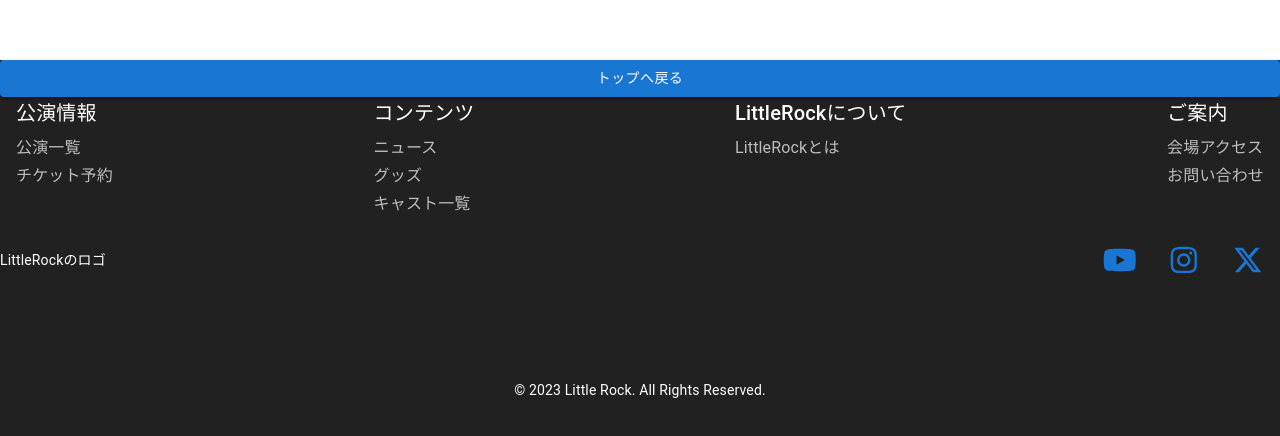
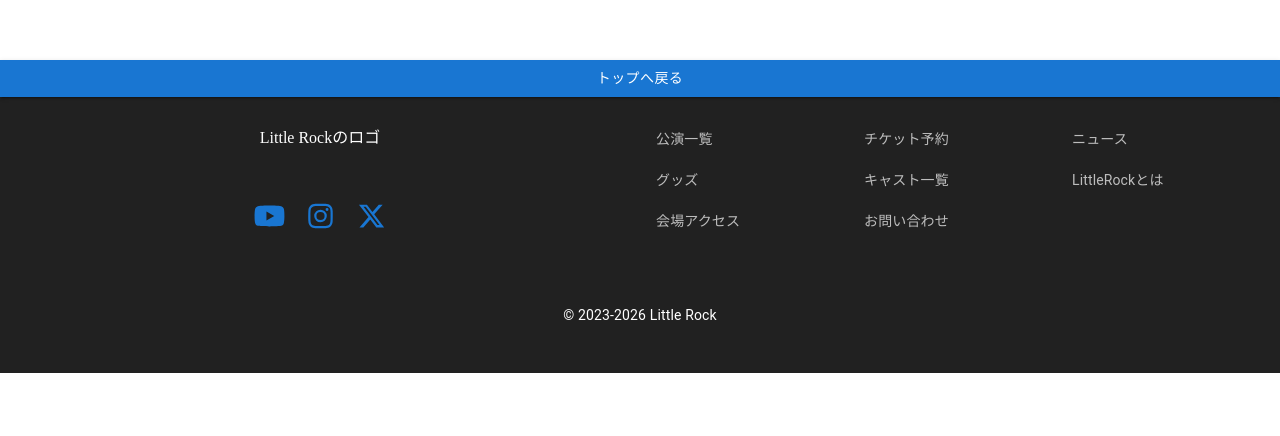
Before and after one commit to Sug1re/little-rock-hp, a Next.js app: page /about in a window 1280 px wide. Shown: the part 1579-2015 px from the top of the page. After the commit the page ends 1952 px from the top, so only its background shows below. Built offline with nearby package versions, Linux system fonts and the light colour scheme.

Commit message:
Footerの構成を調整

```diff
--- a/components/layouts/Footer/Footer.tsx
+++ b/components/layouts/Footer/Footer.tsx
@@ -2,17 +2,14 @@
 
 import Link from "next/link";
 import { Box, Button, Typography } from "@mui/material";
-import {
-  faInstagram,
-  faXTwitter,
-  faYoutube,
-} from "@fortawesome/free-brands-svg-icons";
-import { FontAwesomeIcon } from "@fortawesome/react-fontawesome";
-import { FooterSiteMap } from "./FooterSiteMap";
-import { useScrollToTop } from "./hooks/useSchollToTop";
+import { SiteMap } from "./SiteMap";
+import { useScrollToTop } from "./hooks/useScrollToTop";
+import { SnsBt } from "./SnsBt";
 
 export const Footer = () => {
   const onTop = useScrollToTop();
+
+  const year = new Date().getFullYear();
   return (
     <Box component="footer" sx={{ bgcolor: "grey.900", color: "#fff" }}>
       <Button
@@ -22,53 +19,46 @@ export const Footer = () => {
         variant="contained"
         color="primary"
         disableRipple
-        sx={{ width: "100%" }}
+        sx={{
+          borderRadius: 0,
+          width: "100%",
+        }}
       >
         トップへ戻る
       </Button>
 
-      <FooterSiteMap />
-
       <Box
         sx={{
-          height: "10vh",
           display: "flex",
-          justifyContent: "space-between",
-          alignItems: "center",
+          flexDirection: {
+            xs: "column",
+            sm: "row",
+          },
         }}
       >
-        <Typography variant="body2">LittleRockのロゴ</Typography>
-        <Box>
-          <Button
-            component={Link}
-            href="https://youtube.com/your_account"
-            target="_blank"
-            rel="noopener noreferrer"
-          >
-            <FontAwesomeIcon icon={faYoutube} style={{ fontSize: "30px" }} />
-          </Button>
-          <Button
-            component={Link}
-            href="https://instagram.com/your_account"
-            target="_blank"
-            rel="noopener noreferrer"
-          >
-            <FontAwesomeIcon icon={faInstagram} style={{ fontSize: "30px" }} />
-          </Button>
-          <Button
-            component={Link}
-            href="https://twitter.com/your_account"
-            target="_blank"
-            rel="noopener noreferrer"
-          >
-            <FontAwesomeIcon icon={faXTwitter} style={{ fontSize: "30px" }} />
-          </Button>
+        <Box
+          sx={{
+            height: { xs: "10vh", sm: "20vh" },
+            width: { sm: "50vw" },
+            display: "flex",
+            flexDirection: {
+              xs: "row",
+              sm: "column",
+            },
+            alignItems: "center",
+            justifyContent: "space-around",
+          }}
+        >
+          <Box>Little Rockのロゴ</Box>
+          <SnsBt />
+        </Box>
+        <Box sx={{ height: { xs: "25vh", sm: "20vh" }, width: { sm: "50vw" } }}>
+          <SiteMap />
         </Box>
       </Box>
-      <Box mt={4} textAlign="center" sx={{ py: 6 }}>
-        <Typography variant="body2">
-          © 2023 Little Rock. All Rights Reserved.
-        </Typography>
+
+      <Box textAlign="center" sx={{ py: 6 }}>
+        <Typography variant="body2">© 2023-{year} Little Rock</Typography>
       </Box>
     </Box>
   );
--- a/components/layouts/Footer/FooterSiteMap.tsx
+++ /dev/null
@@ -1,50 +0,0 @@
-"use client";
-
-import Link from "next/link";
-import { Box, Typography } from "@mui/material";
-import { siteMap } from "./types/siteMap";
-
-export const FooterSiteMap = () => {
-  return (
-    <>
-      <Box
-        sx={{
-          height: "auto",
-          display: "flex",
-          justifyContent: "space-between",
-          alignItems: "flex-start",
-          flexWrap: "wrap",
-          gap: 2,
-          mx: 2,
-        }}
-      >
-        {siteMap.map((section) => (
-          <Box key={section.title}>
-            <Typography variant="h6" gutterBottom>
-              {section.title}
-            </Typography>
-
-            {section.links.map((link) => (
-              <Typography
-                key={link.href}
-                component={Link}
-                href={link.href}
-                sx={{
-                  display: "block",
-                  color: "grey.400",
-                  textDecoration: "none",
-                  mb: 0.5,
-                  "&:hover": {
-                    color: "#fff",
-                  },
-                }}
-              >
-                {link.label}
-              </Typography>
-            ))}
-          </Box>
-        ))}
-      </Box>
-    </>
-  );
-};
--- /dev/null
+++ b/components/layouts/Footer/SiteMap.tsx
@@ -0,0 +1,41 @@
+"use client";
+
+import Link from "next/link";
+import { Box, Typography } from "@mui/material";
+import { siteMap } from "./types/siteMap";
+
+export const SiteMap = () => {
+  return (
+    <>
+      <Box
+        sx={{
+          display: "grid",
+          gridTemplateColumns: "repeat(3, 1fr)",
+          gap: 2,
+          mx: 2,
+          mt: 4,
+        }}
+      >
+        {siteMap.map((link) => (
+          <Typography
+            key={link.href}
+            component={Link}
+            href={link.href}
+            sx={{
+              display: "block",
+              color: "grey.400",
+              textDecoration: "none",
+              fontSize: "0.875rem",
+              mb: 0.5,
+              "&:hover": {
+                color: "#fff",
+              },
+            }}
+          >
+            {link.label}
+          </Typography>
+        ))}
+      </Box>
+    </>
+  );
+};
--- /dev/null
+++ b/components/layouts/Footer/SnsBt.tsx
@@ -0,0 +1,45 @@
+import Link from "next/link";
+
+import { Box, Button } from "@mui/material";
+import {
+  faInstagram,
+  faXTwitter,
+  faYoutube,
+} from "@fortawesome/free-brands-svg-icons";
+import { FontAwesomeIcon } from "@fortawesome/react-fontawesome";
+
+export const SnsBt = () => {
+  return (
+    <>
+      <Box sx={{ display: "flex", justifyContent: "center", gap: 2 }}>
+        <Button
+          component={Link}
+          href="https://youtube.com/your_account"
+          target="_blank"
+          rel="noopener noreferrer"
+          sx={{ m: 0, p: 0, minWidth: 0, lineHeight: 1 }}
+        >
+          <FontAwesomeIcon icon={faYoutube} style={{ fontSize: "28px" }} />
+        </Button>
+        <Button
+          component={Link}
+          href="https://instagram.com/your_account"
+          target="_blank"
+          rel="noopener noreferrer"
+          sx={{ m: 0, p: 0, minWidth: 0, lineHeight: 1 }}
+        >
+          <FontAwesomeIcon icon={faInstagram} style={{ fontSize: "28px" }} />
+        </Button>
+        <Button
+          component={Link}
+          href="https://twitter.com/your_account"
+          target="_blank"
+          rel="noopener noreferrer"
+          sx={{ m: 0, p: 0, minWidth: 0, lineHeight: 1 }}
+        >
+          <FontAwesomeIcon icon={faXTwitter} style={{ fontSize: "28px" }} />
+        </Button>
+      </Box>
+    </>
+  );
+};
--- a/components/layouts/Footer/types/siteMap.ts
+++ b/components/layouts/Footer/types/siteMap.ts
@@ -1,28 +1,10 @@
 export const siteMap = [
-  {
-    title: "公演情報",
-    links: [
   { label: "公演一覧", href: "/stage" },
   { label: "チケット予約", href: "/ticket" },
-    ],
-  },
-  {
-    title: "コンテンツ",
-    links: [
   { label: "ニュース", href: "/news" },
   { label: "グッズ", href: "/goods" },
   { label: "キャスト一覧", href: "/cast" },
-    ],
-  },
-  {
-    title: "LittleRockについて",
-    links: [{ label: "LittleRockとは", href: "/about" }],
-  },
-  {
-    title: "ご案内",
-    links: [
+  { label: "LittleRockとは", href: "/about" },
   { label: "会場アクセス", href: "/venue" },
   { label: "お問い合わせ", href: "/contact" },
-    ],
-  },
 ];
```
Also changed, not shown: components/layouts/Footer/hooks/useScrollToTop.ts (renamed from components/layouts/Footer/hooks/useSchollToTop.ts). Lines whose indentation alone changed are shown as unchanged.
